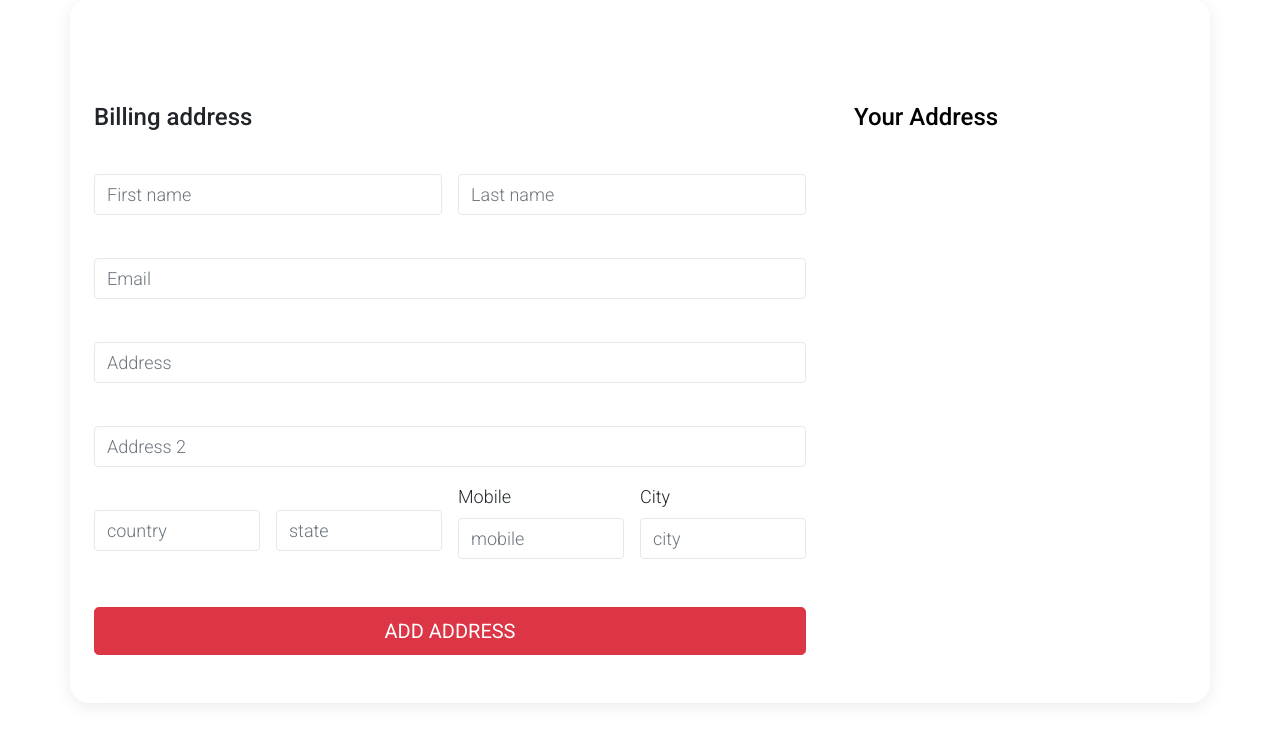
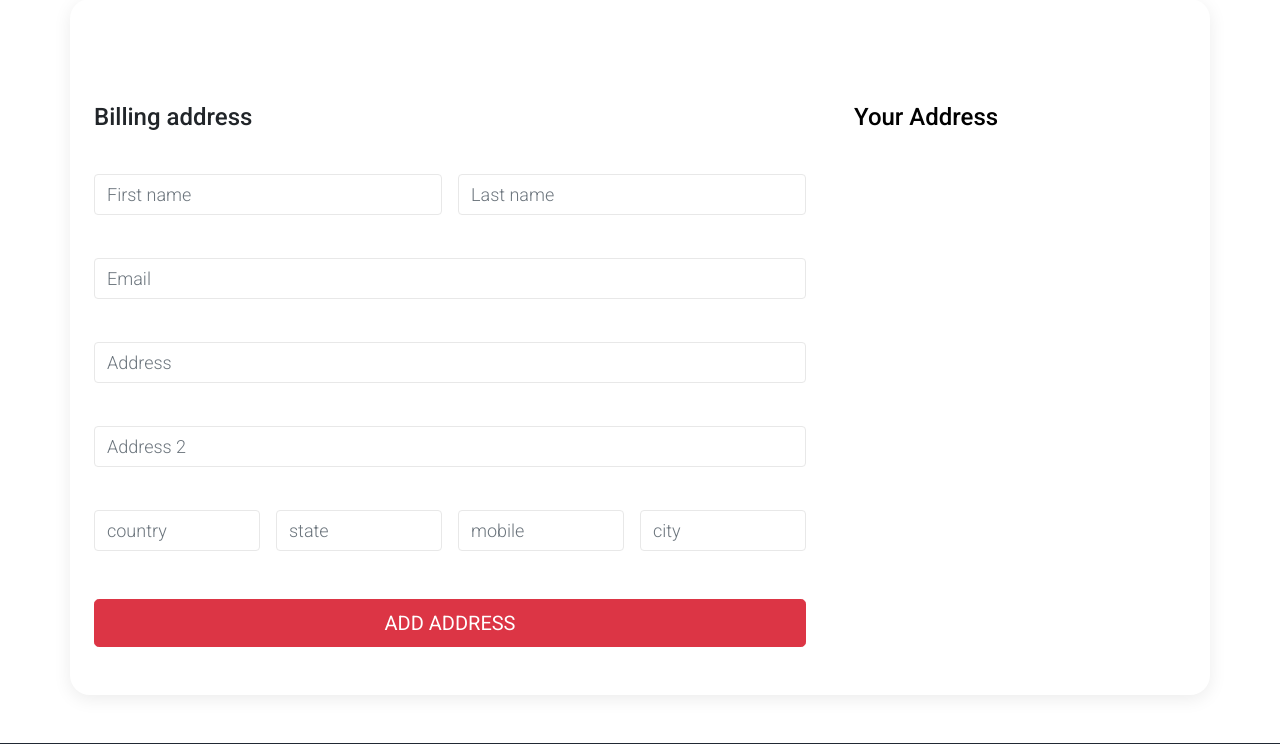
Before and after one commit to ashwin275/E_BIKE, a Django app: page /cart/checkout in a window 1280 px wide. Shown: the part 181-925 px from the top of the page. Run offline with Django 4.2, Linux system fonts and the light colour scheme; the visitor is signed in with stand-in values (Sample User, id 1); data comes from the database, SQL or seed files in the repository; data that the repository does not hold is empty; some libraries are stand-ins or nearby versions.

Commit message:
bug fixed

```diff
--- a/project/templates/cart/checkout.html
+++ b/project/templates/cart/checkout.html
@@ -128,11 +128,11 @@
                         </div>
 
                         <div class="col-3">
-                            <label for="address2" class="form-label">Mobile <span class="text-muted"></span></label>
+                            <label for="address2" class="form-label"><span class="text-muted"></span></label>
                             <input type="text" class="form-control" name="mobile" id="address2" placeholder="mobile">
                         </div>
                         <div class="col-3">
-                            <label for="address2" class="form-label">City<span class="text-muted"></span></label>
+                            <label for="address2" class="form-label"><span class="text-muted"></span></label>
                             <input type="text" class="form-control" name="city" id="city" placeholder="city">
                         </div>
 
--- a/project/templates/cart/order_review.html
+++ b/project/templates/cart/order_review.html
@@ -309,7 +309,7 @@ var options = {
     // alert(response.razorpay_order_id);
     // alert(response.razorpay_signature)},
 
-    "callback_url": "http://www.ebikesforu.shop/orders/handlerrequest",
+    "callback_url": "https://www.ebikesforu.shop/orders/handlerrequest",
 
 
     "theme": {
--- a/project/templates/user_temp/shop.html
+++ b/project/templates/user_temp/shop.html
@@ -25,7 +25,7 @@
             </div>
         </div>
 
-        <div class="row">
+        <div class="row mt-5">
 
             <div class="col-lg-3 text-center  ">
                 <h1 class="h2 pb-4">CATEGORIES</h1>
```
